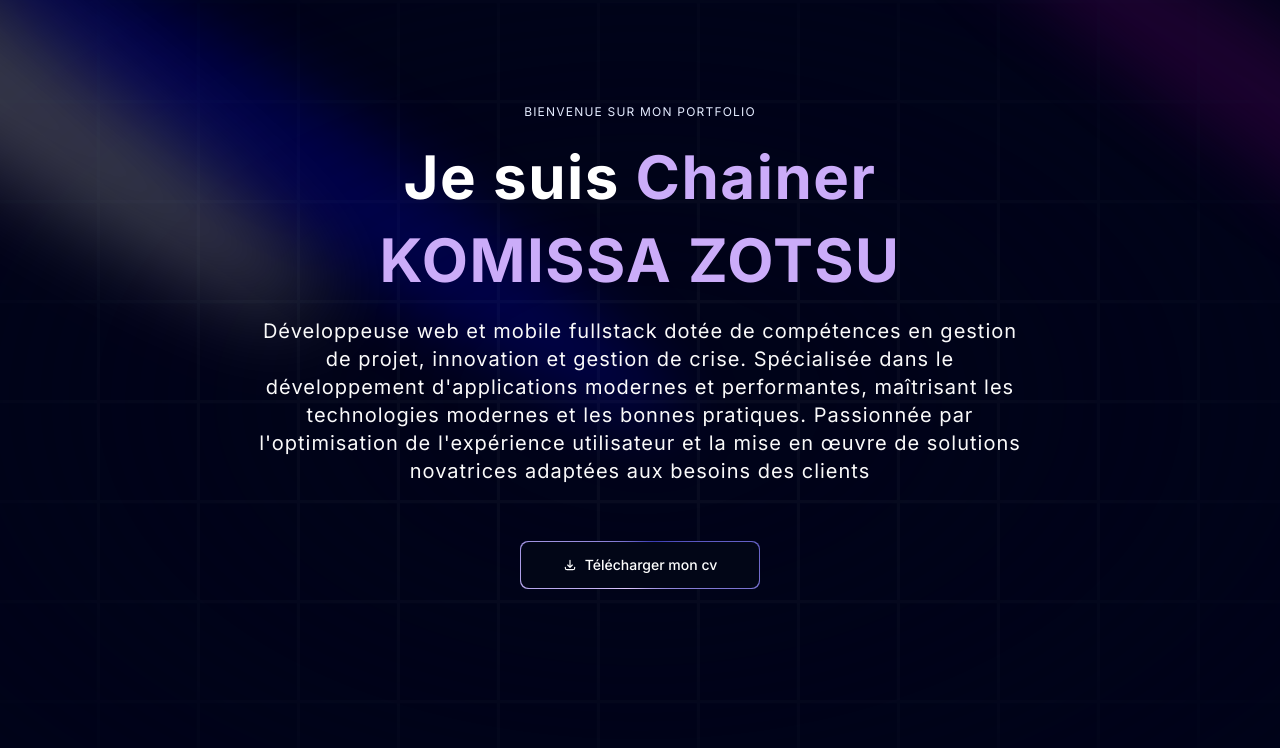
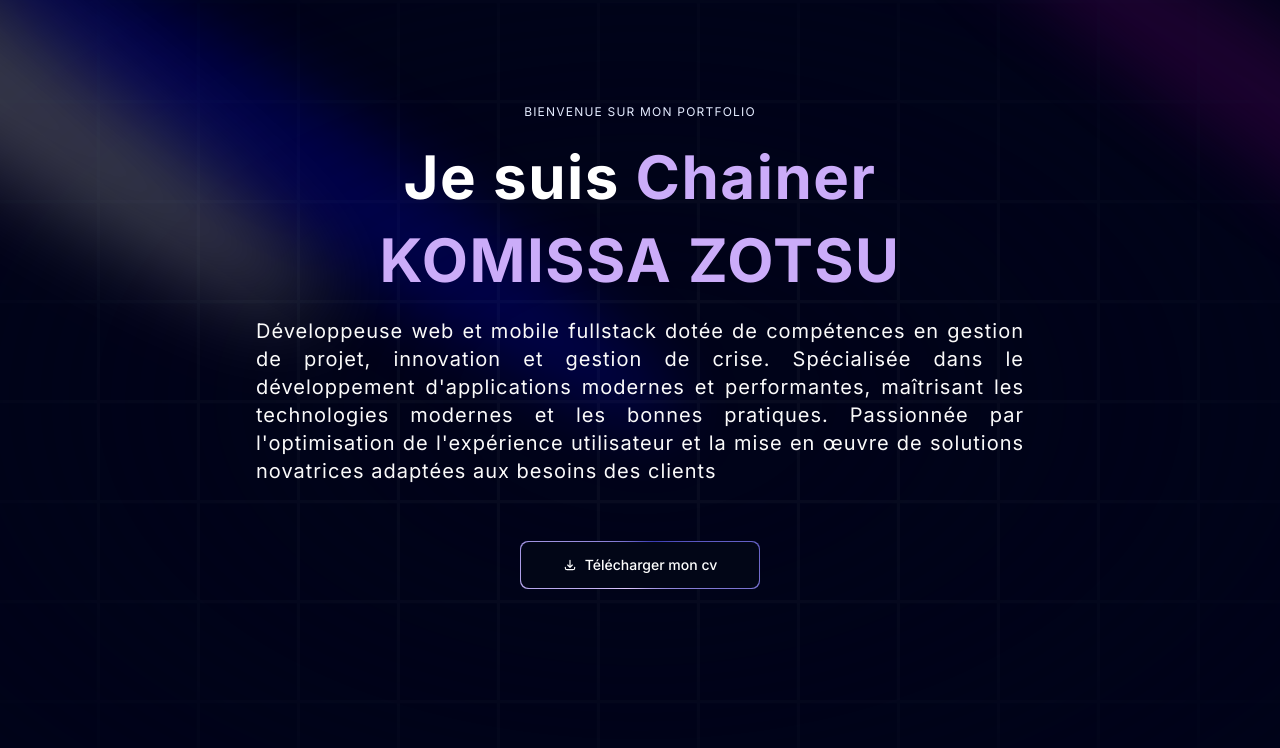
Before and after one commit to ChainerKOMISSA/Portfolio, a Next.js app in the folder portfolio/: page / in a window 1280 px wide. Shown: the top 748 px of the page. Built offline with nearby package versions, Linux system fonts and the light colour scheme; grey boxes are pictures that could not be loaded.

Commit message:
Modification du texte de presentation 3

```diff
--- a/portfolio/components/Hero.tsx
+++ b/portfolio/components/Hero.tsx
@@ -23,7 +23,7 @@ const Hero = () => {
                         className='text-center text-[40px] md:text-5xl lg:text-6xl'
                         words='Je suis Chainer KOMISSA ZOTSU'
                     />
-                    <p className='text-center md:tracking-wider mb-4 text-sm md:text-lg lg:text-xl'>
+                    <p className='text-justify md:tracking-wider mb-4 text-sm md:text-lg lg:text-xl'>
                         Développeuse web et mobile fullstack
                         dotée de compétences en gestion de projet, innovation et gestion de crise.
                         Spécialisée dans le développement d&apos;applications modernes et performantes,
```
